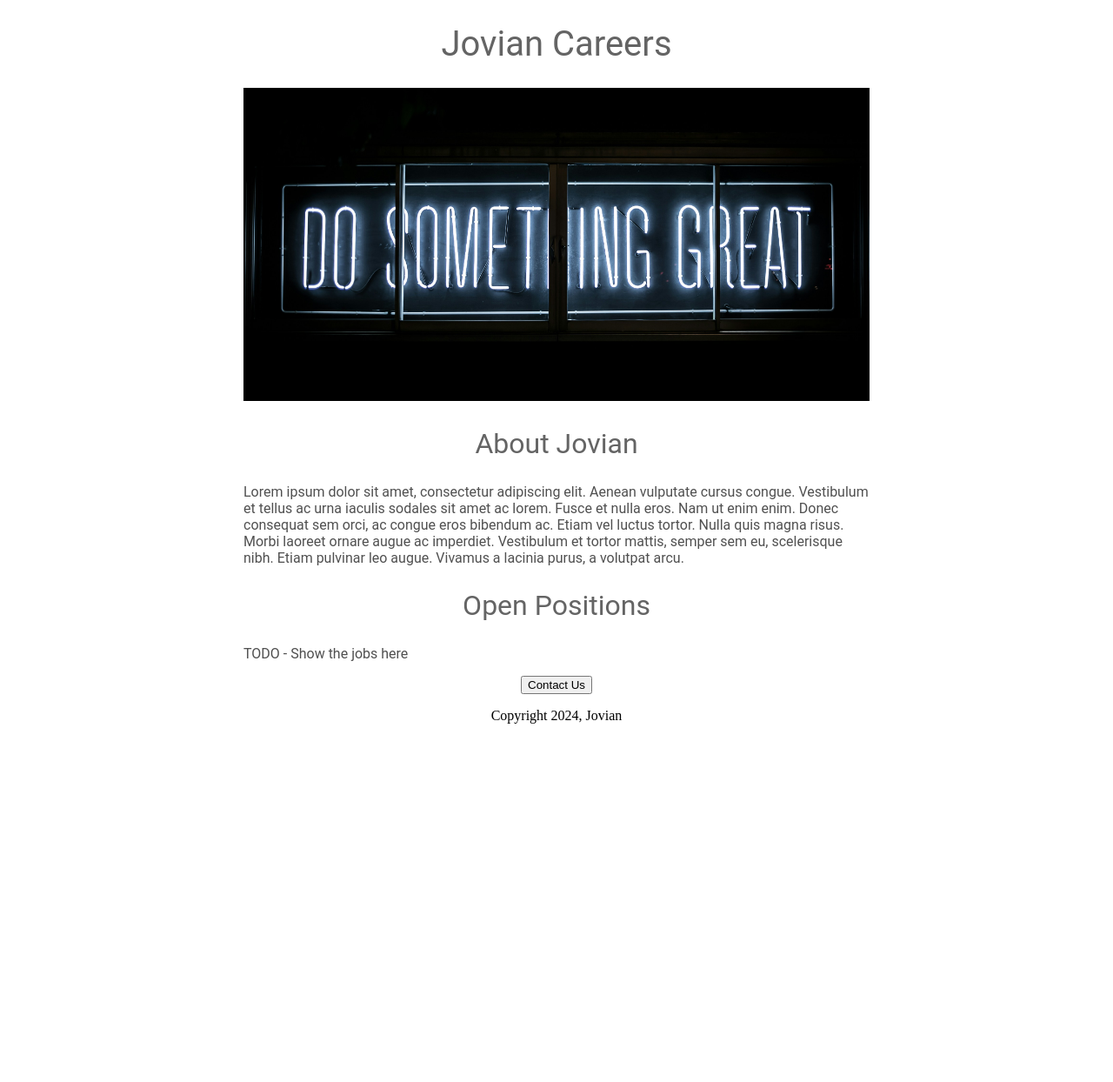
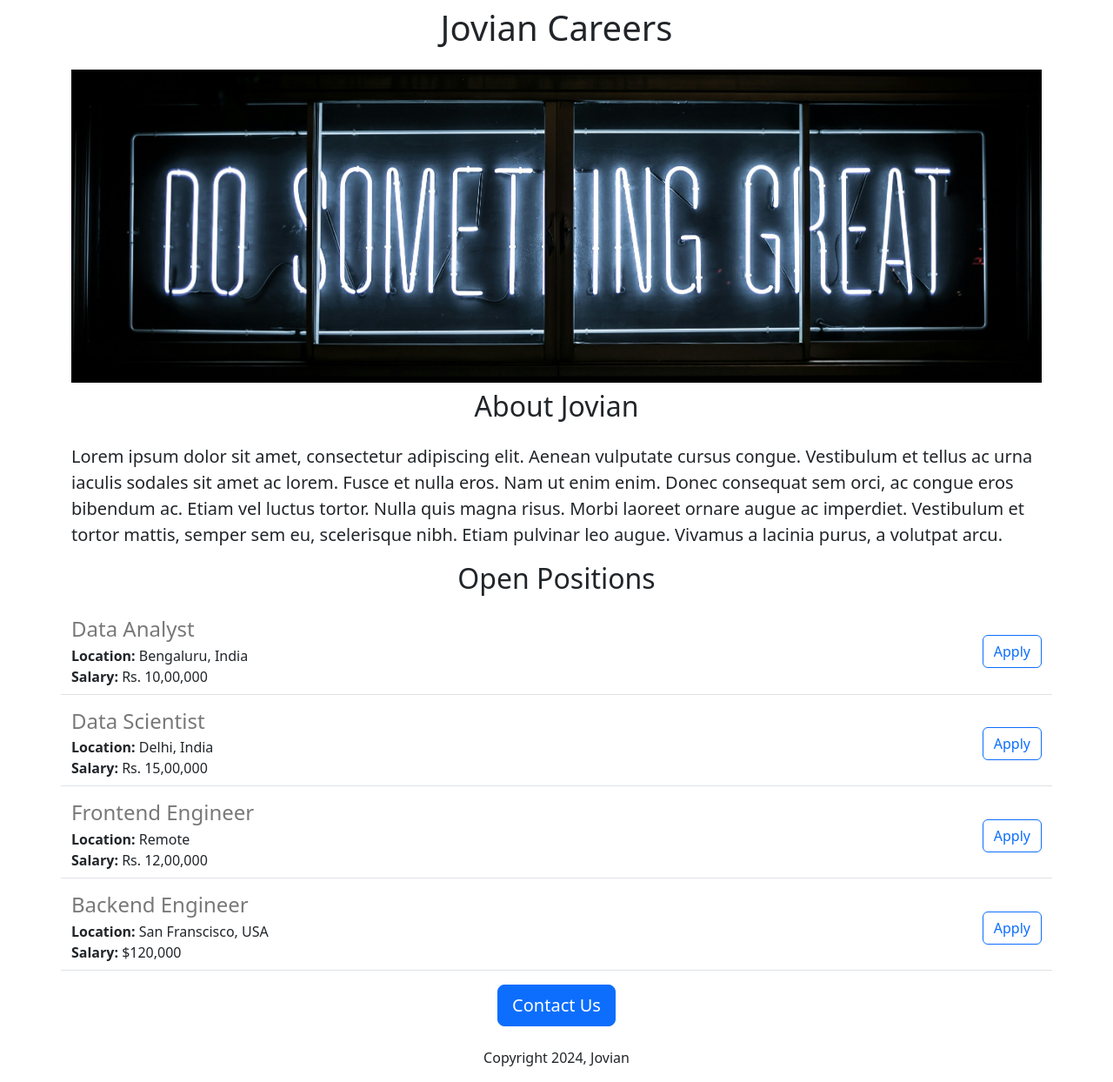
Before and after one commit to yousefwmorsy/jovian-webdevtest-v3, a Flask app: page / in a window 1280 px wide. Shown: the whole page at 87% size. Before the commit the page ends 832 px from the top, so only its background shows below. Run offline with Flask 3, Linux system fonts and the light colour scheme.

Commit message:
dynamic data and api route added

```diff
--- a/app.py
+++ b/app.py
@@ -1,10 +1,41 @@
-from flask import Flask, render_template
+from flask import Flask, render_template, jsonify
 
 app = Flask(__name__)
 
+JOBS = [
+    {
+        "id": 1,
+        "title": "Data Analyst",
+        "location": "Bengaluru, India",
+        "Salary": "Rs. 10,00,000",
+    },
+    {
+        "id": 2,
+        "title": "Data Scientist",
+        "location": "Delhi, India",
+        "Salary": "Rs. 15,00,000",
+    },
+    {
+        "id": 3,
+        "title": "Frontend Engineer",
+        "location": "Remote",
+        "Salary": "Rs. 12,00,000",
+    },
+    {
+        "id": 4,
+        "title": "Backend Engineer",
+        "location": "San Franscisco, USA",
+        "Salary": "$120,000",
+    },
+]
+
 @app.route("/")
-def hello_world():
-    return render_template("home.html")
+def hello_jovian():
+    return render_template("home.html", jobs = JOBS, company_name = "Jovian")
+
+@app.route("/api/jobs")
+def list_jobs():
+    return jsonify(JOBS)
 
 if __name__ == "__main__":
   app.run(host='0.0.0.0', debug = True)
--- a/templates/home.html
+++ b/templates/home.html
@@ -1,54 +1,36 @@
 <!DOCTYPE html>
 <html>
   <head>
+    <meta charset="utf-8">
+    <meta name="viewport" content="width=device-width, initial-scale=1">
+
     <title>Jovian Careers</title>
+    <link href="https://cdn.jsdelivr.net/npm/bootstrap@5.2.3/dist/css/bootstrap.min.css" rel="stylesheet" integrity="sha384-rbsA2VBKQhggwzxH7pPCaAqO46MgnOM80zW1RWuH61DGLwZJEdK2Kadq2F9CUG65" crossorigin="anonymous">
     <style>
-      h1 {
-        font-size: 40px;
-        font-family: Roboto;
-        font-weight: normal;
-        color: rgb(100, 100, 100);
-        text-align: center
-      }
-
       #banner {
+        height: 360px;
         width: 100%;
-        height: 360px;
         object-fit: cover;
-      }
-
-      h2 {
-        font-family: Roboto;
-        font-size: 32px;
-        color: rgb(100, 100, 100);
-        font-weight: normal;
-        text-align: center;
-      }
-
-      .bodytext {
-        font-family: Roboto;
-        color: rgb(80, 80, 80)
-      }
-
-      #container {
-        max-width: 720px;
-        margin: 0 auto 0 auto;
       }
     </style>
   </head>
   <body>
-    <div id="container">
-      <h1>Jovian Careers</h1>
-      <img id= "banner" src="https://5dd055bd-7e1f-4717-99a6-4c7661805174-00-2uny1ovnlv3jy.worf.replit.dev/static/banner_jovian.jpg">
-      <h2>About Jovian</h2>
-      <p class = "bodytext">
+    <div class = "container">
+      <h1 class = "text-center mt-2 mb-4"> {{company_name}} Careers</h1>
+      <img class = "img-fluid" id = "banner" src="https://5dd055bd-7e1f-4717-99a6-4c7661805174-00-2uny1ovnlv3jy.worf.replit.dev/static/banner_jovian.jpg">
+      <h2 class = "text-center mt-2 mb-4">About Jovian</h2>
+      <p class = "lead">
       Lorem ipsum dolor sit amet, consectetur adipiscing elit. Aenean vulputate cursus congue. Vestibulum et tellus ac urna iaculis sodales sit amet ac lorem. Fusce et nulla eros. Nam ut enim enim. Donec consequat sem orci, ac congue eros bibendum ac. Etiam vel luctus tortor. Nulla quis magna risus. Morbi laoreet ornare augue ac imperdiet. Vestibulum et tortor mattis, semper sem eu, scelerisque nibh. Etiam pulvinar leo augue. Vivamus a lacinia purus, a volutpat arcu.
       </p>
-      <h2>Open Positions</h2>
-      <p class = "bodytext">TODO - Show the jobs here</p>
-      <div style = "text-align: center;">
-      <button>Contact Us</button>
-      <p>Copyright 2024, Jovian</p>
+      <h2 class = "text-center mt-2 mb-4">Open Positions</h2>
+      <div>
+        {% for job in jobs %}
+          {% include "jobitem.html" %}
+        {% endfor %}
+      </div>
+      <div class = "text-center">
+      <button class = "btn btn-primary btn-lg">Contact Us</button>
+      <p class = "mt-4">Copyright 2024, Jovian</p>
       </div>
     </div>
   </body>
--- /dev/null
+++ b/templates/jobitem.html
@@ -0,0 +1,18 @@
+<div class = "border-bottom row align-items-center" style = "margin-bottom: 16px; padding-bottom: 8px;">
+  <div class = "col-10">
+    <h4 style = "color: rgb(120, 120, 120); margin-bottom: 4px;">
+      {{job["title"]}}
+    </h4>
+    <div>
+      <b>Location: </b>{{job["location"]}}
+    </div>
+    {% if 'Salary' in job %}
+    <div>
+      <b>Salary: </b>{{job["Salary"]}}
+    </div>
+    {% endif %}
+  </div>
+  <div class = "col-2 text-end">
+  <button type="button" class="btn btn-outline-primary">Apply</button>
+  </div>
+</div>
```
